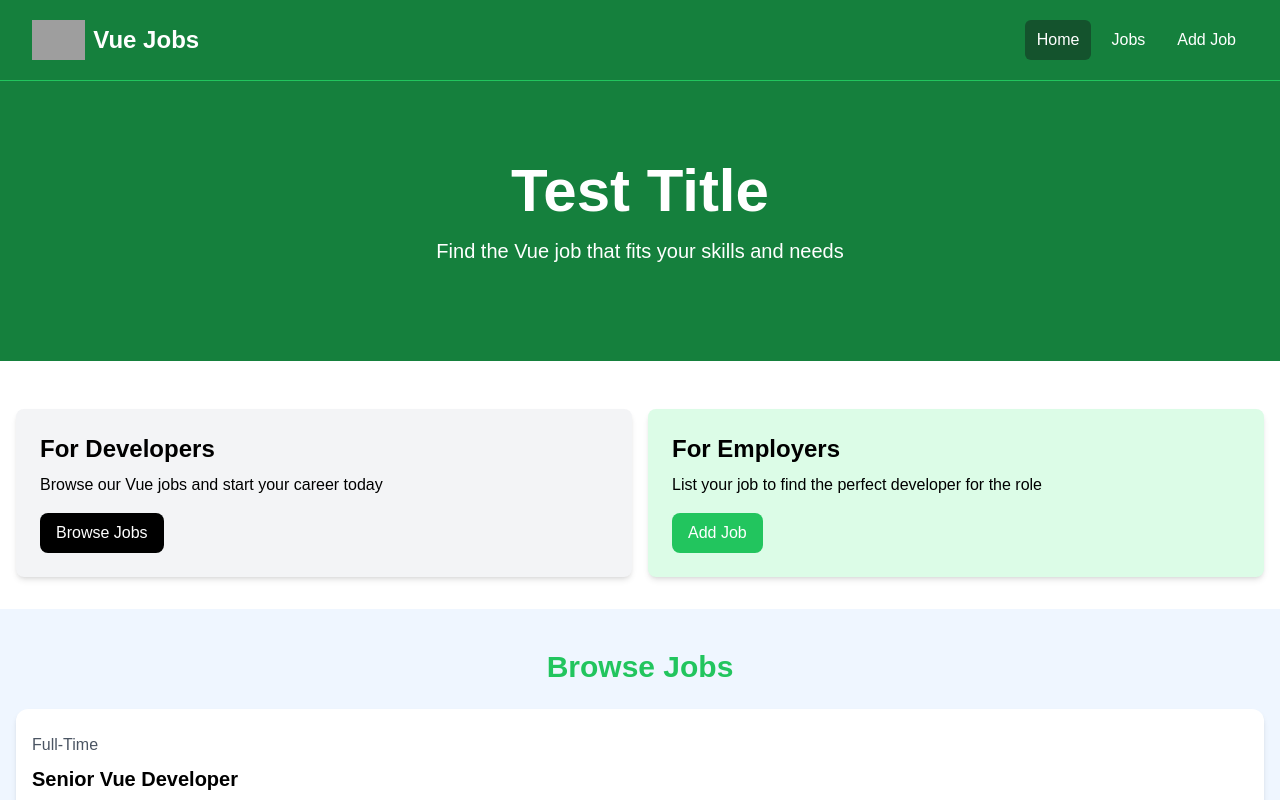
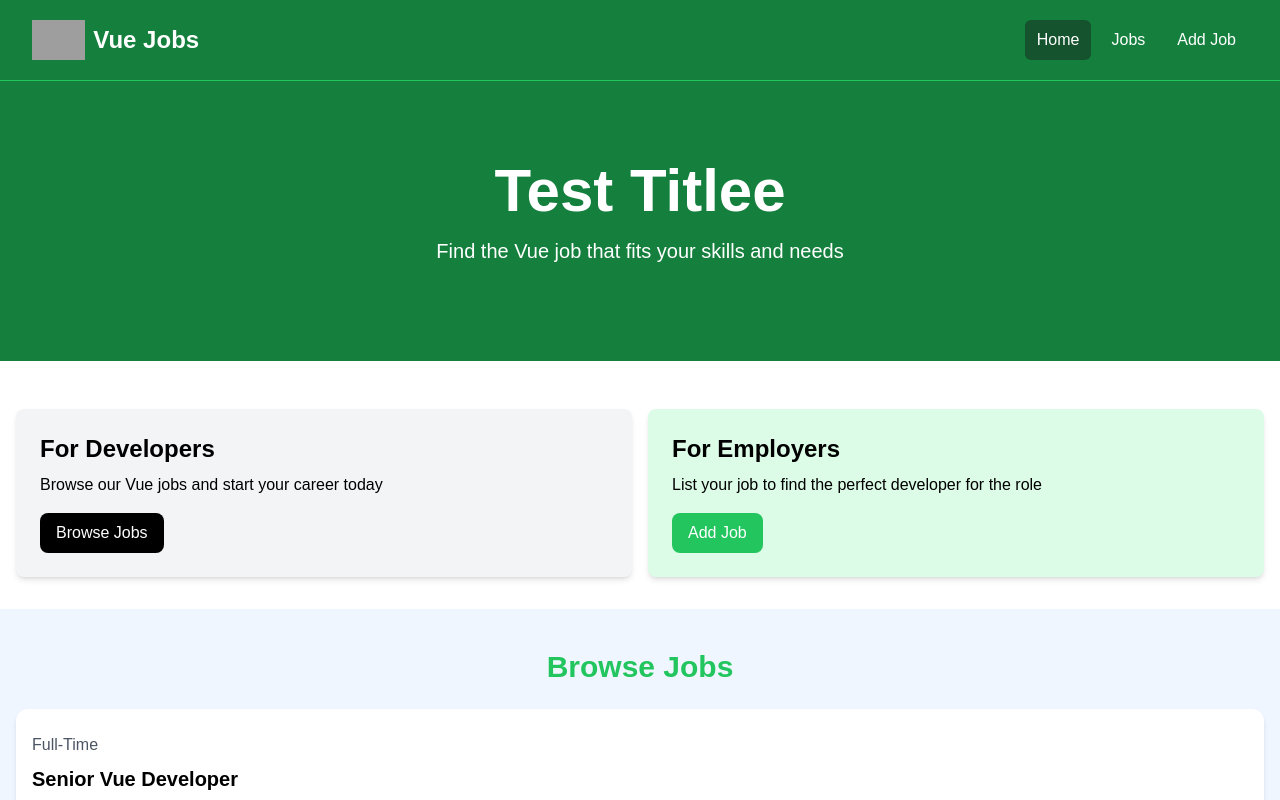
Before and after one commit to devHenryKimani/vue-project, a Vue app: page / in a window 1280 px wide. Shown: the top 800 px of the page. Built offline with nearby package versions, Linux system fonts and the light colour scheme; grey boxes are pictures that could not be loaded.

Commit message:
test commit on new machine

```diff
--- a/src/views/Homeview.vue
+++ b/src/views/Homeview.vue
@@ -7,7 +7,7 @@ import joblistings from '@/components/joblistings.vue';
 
 
 <template>
-    <hero title="Test Title"/>
+    <hero title="Test Titlee"/>
   <HomeCards/>
   <joblistings :limit="3" :show-button="true"/>
 </template>
```
